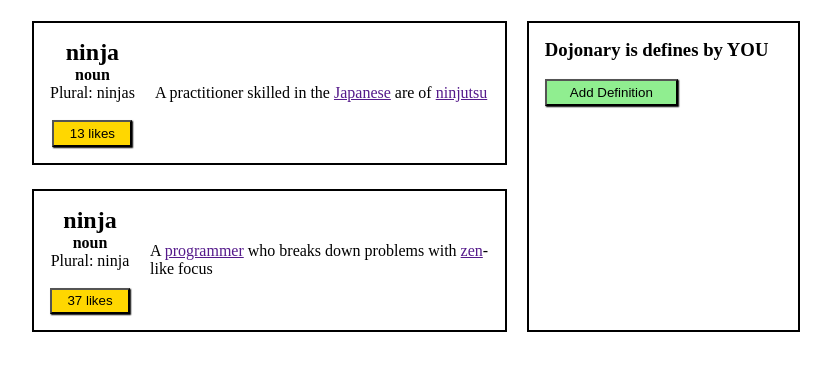
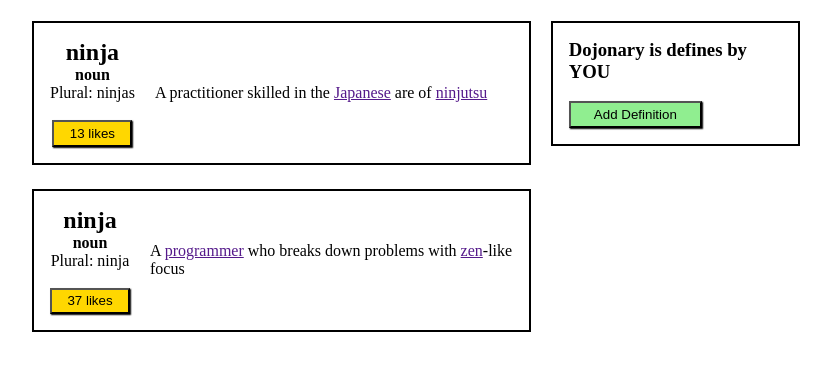
Before and after one commit to JFelechner/button_clicker, a plain HTML site: page index.html in a window 1280 px wide. Shown: the part 59-430 px from the top of the page, without its empty margins (224-1055 px from the left). Drawn offline with Linux system fonts and the light colour scheme.

Commit message:
Adjustments

```diff
--- a/index.html
+++ b/index.html
@@ -55,13 +55,13 @@
                     </div>
                 </div>
             </div>
-            <div class="mainRight frame">
-                <div class="dojonaryContent">
+            <div class="mainRight">
+                <div class="dojonaryContent frame">
                     <div class="title3">
                         <h3>Dojonary is defines by YOU</h3>
                     </div>
-                    <div class="addDefinition">
-                        <br>
+                    <br>
+                    <div class="addDefinition boxflex">
                         <button class="addDefButton" onclick="hide(this)">Add Definition</button>
                     </div>
                 </div>
```
